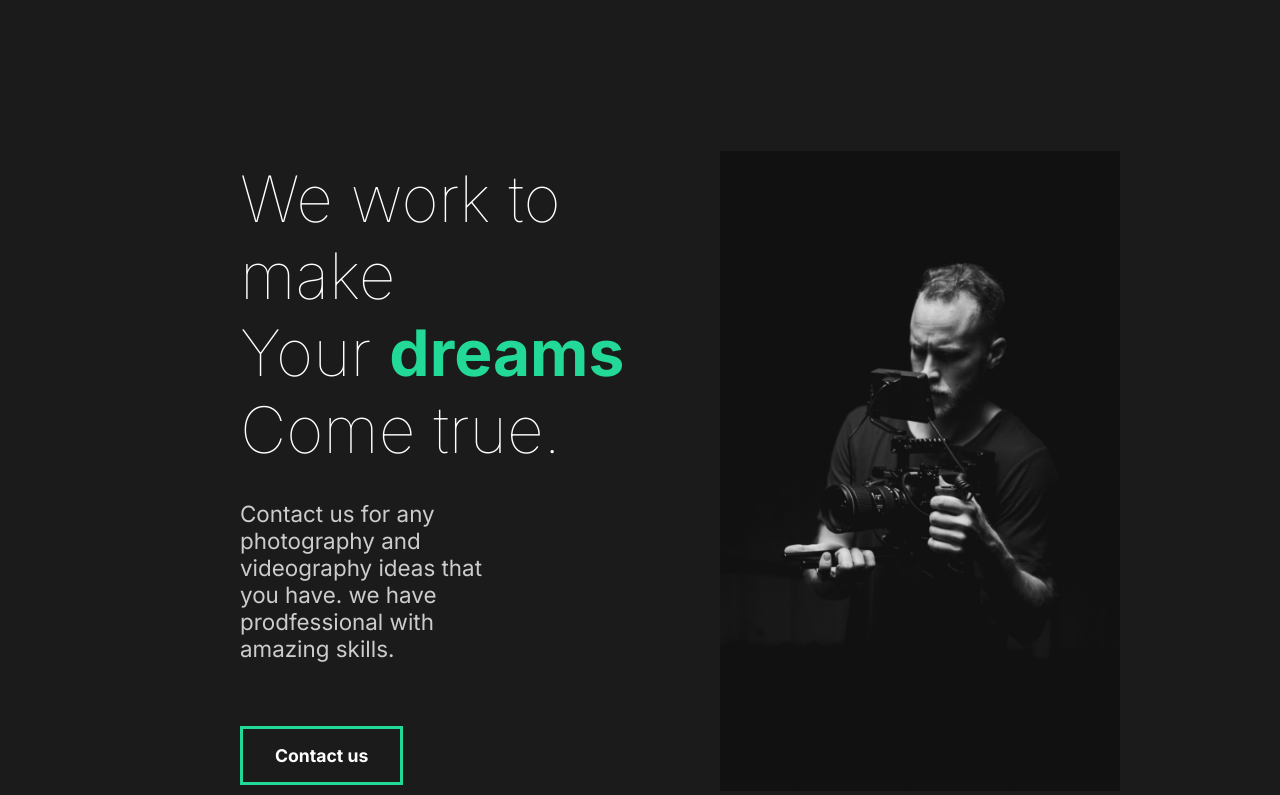
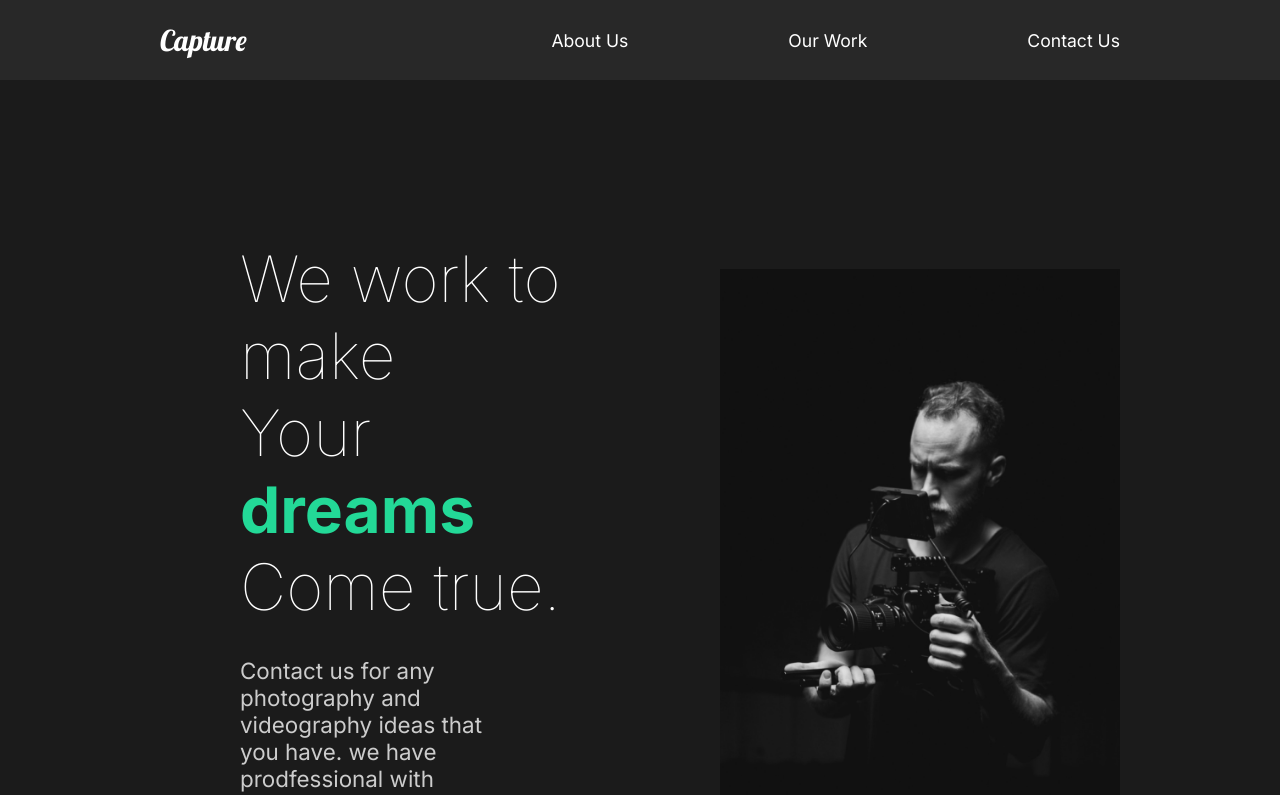
Before and after one commit to chingyanglin/film-web, a React (Create React App) app: page / in a window 1280 px wide. Shown: the top 795 px of the page. Built offline with nearby package versions, Linux system fonts and the light colour scheme.

Commit message:
implement Router

```diff
--- a/src/App.js
+++ b/src/App.js
@@ -1,11 +1,21 @@
 import React from "react";
+
 import AboutPage from "./Pages/AboutPage";
 import "../src/Styles/App.scss";
+import Nav from "./components/Nav";
+import ContactUs from "./Pages/ContactUs";
+import OurWork from "./Pages/OurWork";
+import { Switch, Route, Routes } from "react-router-dom";
 
 function App() {
   return (
     <div className="App">
-      <AboutPage />
+      <Nav />
+      <Routes>
+        <Route path="/" exact element={<AboutPage />} />
+        <Route path="/work" exact element={<OurWork />} />
+        <Route path="/contact" exact element={<ContactUs />} />
+      </Routes>
     </div>
   );
 }
--- /dev/null
+++ b/src/Pages/ContactUs.js
@@ -0,0 +1,8 @@
+import React from "react";
+export default function Contact() {
+  return (
+    <div>
+      <h1>Contact us </h1>
+    </div>
+  );
+}
--- /dev/null
+++ b/src/Pages/OurWork.js
@@ -0,0 +1,8 @@
+import React from "react";
+export default function OurWork() {
+  return (
+    <div>
+      <h1>Our work</h1>
+    </div>
+  );
+}
--- a/src/Styles/App.scss
+++ b/src/Styles/App.scss
@@ -30,6 +30,7 @@ h3{
     color: #fff;
 }
 h4{
+    font-size: 2rem;
     font-weight: bold;
 }
 span{
@@ -46,4 +47,5 @@ p{
 }
 
 @import './IntroSection';
-@import './Services'
+@import './Services';
+@import './faq'
--- /dev/null
+++ b/src/Styles/_faq.scss
@@ -0,0 +1,32 @@
+.faq{
+    min-height: 90vh;
+    display: flex;
+    flex-direction: column;
+    align-items: center;
+    justify-content: space-between;
+    padding: 2rem 2rem;
+    color: #fff;
+}
+span{
+    display: block;
+}
+h2{
+    padding-bottom: 2rem;
+    font-weight: lighter;
+}
+.faq-line{
+    background: #cccccc;
+    height: 0.2rem;
+    margin: 2rem 0rem;
+    width: 100%;
+}
+.question{
+    padding: 3rem 0rem;
+    cursor: pointer;
+}
+.answer{
+    padding: 2rem 0rem;
+    p{
+        padding: 1rem 0rem;
+    }
+}
--- a/src/components/Faq.js
+++ b/src/components/Faq.js
@@ -8,12 +8,14 @@ export default function Faq() {
       <div className="question">
         <h4>How Do I Start</h4>
         <div className="answer">
+          <div className="faq-line"></div>
           <p>Lorem ipsum dolor sit amet.</p>
           <p>
             Lorem ipsum, dolor sit amet consectetur adipisicing elit. Beatae,
             neque.
           </p>
         </div>
+        <div className="faq-line"></div>
       </div>
       <div className="question">
         <h4>Daily Schedule</h4>
@@ -24,6 +26,7 @@ export default function Faq() {
             neque.
           </p>
         </div>
+        <div className="faq-line"></div>
       </div>
       <div className="question">
         <h4>Different Payment Method</h4>
@@ -34,6 +37,7 @@ export default function Faq() {
             neque.
           </p>
         </div>
+        <div className="faq-line"></div>
       </div>
       <div className="question">
         <h4>What Products Do You Offer?</h4>
@@ -44,6 +48,7 @@ export default function Faq() {
             neque.
           </p>
         </div>
+        <div className="faq-line"></div>
       </div>
     </div>
   );
--- /dev/null
+++ b/src/components/Nav.js
@@ -0,0 +1,50 @@
+import React from "react";
+import styled from "styled-components";
+export default function Nav() {
+  const StyledNav = styled.nav`
+    min-height: 10vh;
+    display: flex;
+    margin: auto;
+    justify-content: space-between;
+    align-items: center;
+    padding: 1rem 10rem;
+    background: #282828;
+    a {
+      color: #fff;
+      text-decoration: none;
+    }
+    ul {
+      display: flex;
+      list-style: none;
+    }
+    #logo {
+      font-size: 1.8rem;
+      font-family: "Lobster", cursive;
+      font-weight: lighter;
+    }
+    li {
+      padding-left: 10rem;
+      position: relative;
+    }
+  `;
+  return (
+    <StyledNav>
+      <h1>
+        <a href="#" id="logo">
+          Capture
+        </a>
+      </h1>
+      <ul>
+        <li>
+          <a href="#">About Us</a>
+        </li>
+        <li>
+          <a href="#">Our Work</a>
+        </li>
+        <li>
+          <a href="#">Contact Us</a>
+        </li>
+      </ul>
+    </StyledNav>
+  );
+}
--- a/src/index.js
+++ b/src/index.js
@@ -1,10 +1,13 @@
 import React from "react";
 import ReactDOM from "react-dom/client";
 import App from "./App";
+import { BrowserRouter } from "react-router-dom";
 
 const root = ReactDOM.createRoot(document.getElementById("root"));
 root.render(
   <React.StrictMode>
-    <App />
+    <BrowserRouter>
+      <App />
+    </BrowserRouter>
   </React.StrictMode>
 );
```
